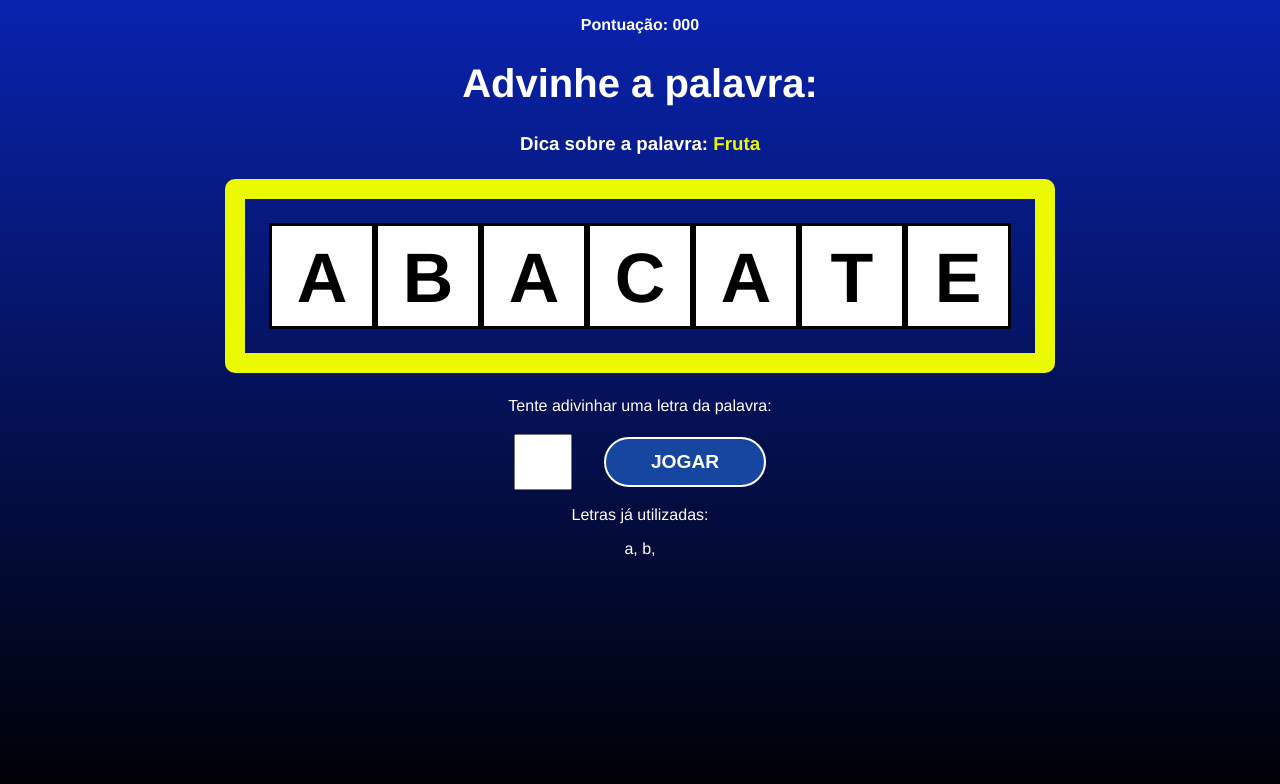
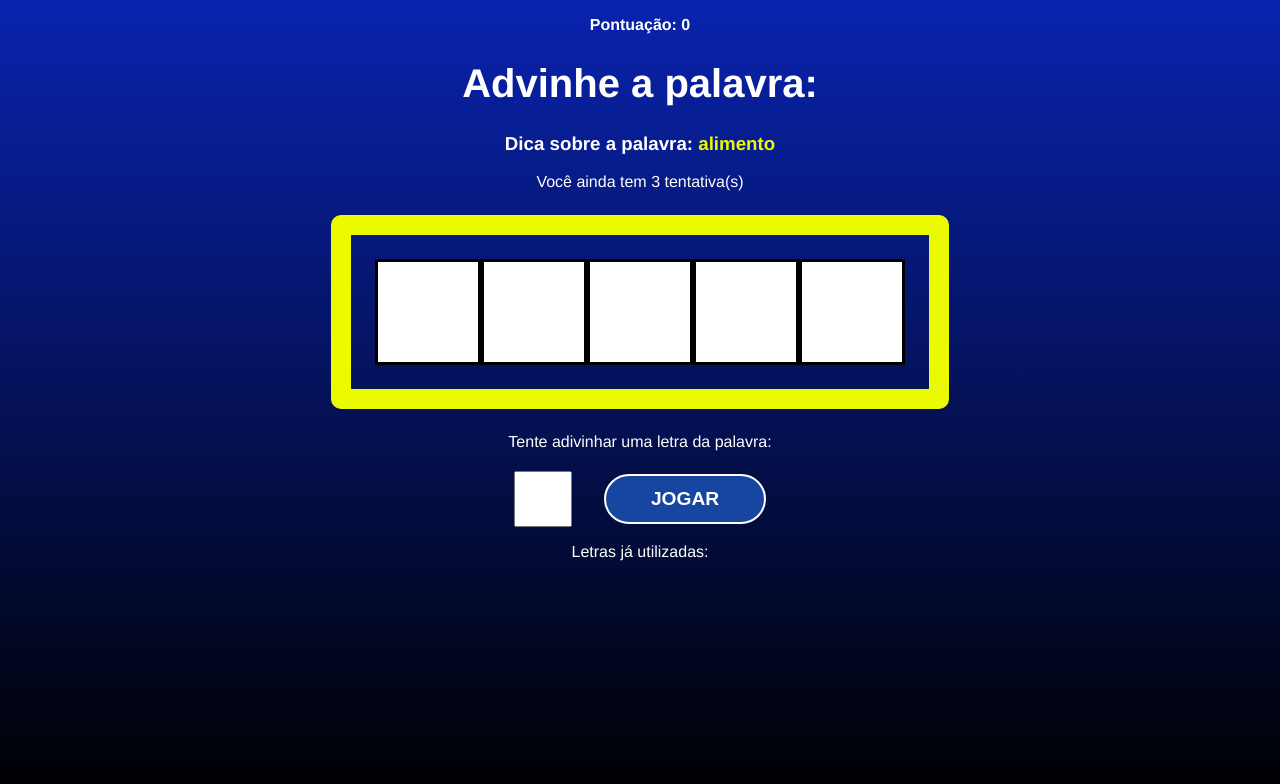
Before and after one commit to jhollyferr/secret-word, a React (Create React App) app: page / in a window 1280 px wide. Both pictures are taken after a click on the button "COMEÇAR O JOGO". Shown: the top 784 px of the page. Built offline with nearby package versions, Linux system fonts and the light colour scheme.

Commit message:
:sparkles: game state

```diff
--- a/src/App.jsx
+++ b/src/App.jsx
@@ -12,7 +12,11 @@
   const [gameStage, setGameStage] = useState(start.name);
   const [pickedWord, setPickedWord] = useState('');
   const [pickedCategory, setPickedCategory] = useState('');
-  const [letters, setLetters] = useState('');
+  const [letters, setLetters] = useState([]);
+  const [guessedLetters, setGuessedLetters] = useState([]);
+  const [wrongLetters, setWrongLetters] = useState([]);
+  const [guesses, setGuesses] = useState(3);
+  const [score, setScore] = useState(0)
 
   const [words] = useState(wordsList);
 
@@ -60,7 +64,16 @@
       }
 
       {
-        gameStage.includes(game.name) && <Game handleVerifyLetter={verifyLetter} />
+        gameStage.includes(game.name) && <Game
+          handleVerifyLetter={verifyLetter}
+          pickedWord={pickedWord}
+          pickedCategory={pickedCategory}
+          letters={letters}
+          guessedLetters={guessedLetters}
+          wrongLetters={wrongLetters}
+          guesses={guesses}
+          score={score}
+        />
       }
 
       {
--- a/src/components/Game/index.jsx
+++ b/src/components/Game/index.jsx
@@ -1,24 +1,39 @@
 import './index.css';
 
-export const Game = ({ handleVerifyLetter }) => {
+export const Game = ({
+    handleVerifyLetter,
+    pickedWord,
+    pickedCategory,
+    letters,
+    guessedLetters,
+    wrongLetters,
+    guesses,
+    score
+}) => {
     return (
         <div className="game">
             <p className="points">
-                <span>Pontuação: 000</span>
+                <span>Pontuação: {score}</span>
             </p>
             <h1>Advinhe a palavra:</h1>
             <h3 className="tip">
-                Dica sobre a palavra: <span>Fruta</span>
+                Dica sobre a palavra: <span>{pickedCategory}</span>
             </h3>
+            <p>Você ainda tem {guesses} tentativa(s)</p>
             <div className="wordContainer">
-                <span className="letter">A</span>
-                <span className="blankSquare">B</span>
-                <span className="blankSquare">A</span>
-                <span className="blankSquare">C</span>
-                <span className="blankSquare">A</span>
-                <span className="blankSquare">T</span>
-                <span className="blankSquare">E</span>
-
+                {
+                    letters.map(
+                        (letter, index) => (
+                            guessedLetters.includes(letter)
+                                ? (
+                                    <span key={index} className="letter">{letter}</span>
+                                )
+                                : (
+                                    <span key={index} className="blankSquare"></span>
+                                )
+                        )
+                    )
+                }
             </div>
             <div className="letterContainer">
                 <p>Tente adivinhar uma letra da palavra:</p>
@@ -29,9 +44,14 @@
             </div>
             <div className="wrongLettersContainer">
                 <p>Letras já utilizadas:</p>
-                <span>a, </span>
-                <span>b, </span>
+                {
+                    wrongLetters.map(
+                        (letter, index) => (
+                            <span key={index}> {letter}, </span>
+                        )
+                    )
+                }
             </div>
-        </div>
+        </div >
     )
 }
```
